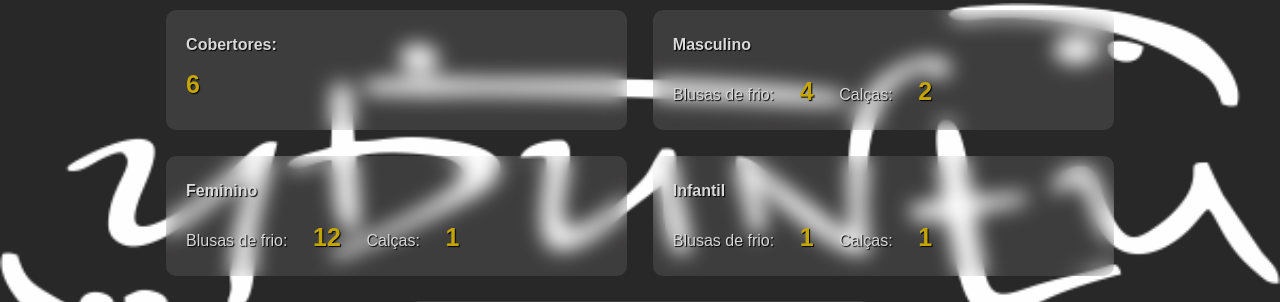
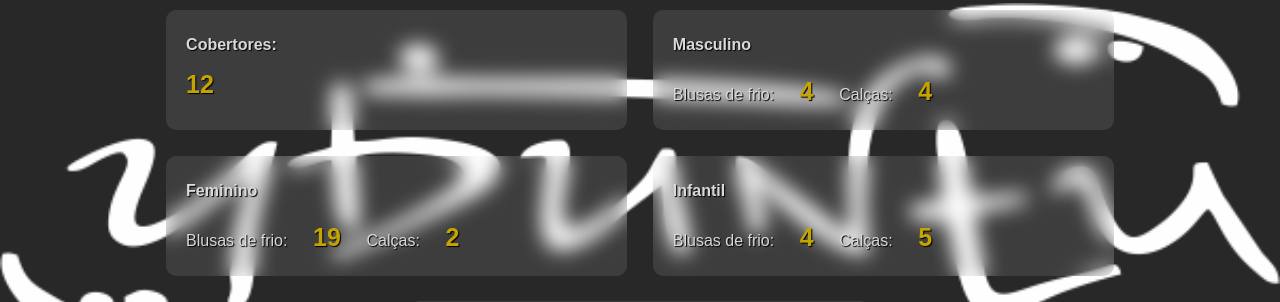
Before and after one commit to rapharosa/ubuntu, a React (Create React App) app: page /ubuntu/doados in a window 1280 px wide. Shown: the part 186-488 px from the top of the page. Built offline with nearby package versions, Linux system fonts and the light colour scheme.

Commit message:
Atualização doações

```diff
--- a/src/componentes/arrecadados/Arrecadados.tsx
+++ b/src/componentes/arrecadados/Arrecadados.tsx
@@ -22,7 +22,7 @@ function Arrecadados(){
                     <div className='categoria'>
                         <p className='texto-secao'><strong>Feminino</strong></p>
                         <div>
-                            <p className='texto-secao'>Blusas de frio:</p><b> 32</b>
+                            <p className='texto-secao'>Blusas de frio:</p><b> 39</b>
                             <p className='texto-secao'>Calças:</p><b> 6</b>
                         </div>
                     </div>
--- a/src/componentes/doados/Doados.tsx
+++ b/src/componentes/doados/Doados.tsx
@@ -10,27 +10,27 @@ function Doados(){
                 <h2 className='subtitulo-secao'>Doamos até agora:</h2>
                 <div className='lista-doados'>
                     <div className='categoria'>
-                        <p className='texto-secao'><strong>Cobertores:</strong></p><b> 6</b>
+                        <p className='texto-secao'><strong>Cobertores:</strong></p><b> 12</b>
                     </div>
                     <div className='categoria'>
                         <p className='texto-secao'><strong>Masculino</strong></p>
                         <div>
                             <p className='texto-secao'>Blusas de frio:</p><b> 4</b>
-                            <p className='texto-secao'>Calças:</p><b> 2</b>
+                            <p className='texto-secao'>Calças:</p><b> 4</b>
                         </div>
                     </div>
                     <div className='categoria'>
                         <p className='texto-secao'><strong>Feminino</strong></p>
                         <div>
-                            <p className='texto-secao'>Blusas de frio:</p><b> 12</b>
-                            <p className='texto-secao'>Calças:</p><b> 1</b>
+                            <p className='texto-secao'>Blusas de frio:</p><b> 19</b>
+                            <p className='texto-secao'>Calças:</p><b> 2</b>
                         </div>
                     </div>
                     <div className='categoria'>
                         <p className='texto-secao'><strong>Infantil</strong></p>
                         <div>
-                            <p className='texto-secao'>Blusas de frio:</p><b> 1</b>
-                            <p className='texto-secao'>Calças:</p><b> 1</b>
+                            <p className='texto-secao'>Blusas de frio:</p><b> 4</b>
+                            <p className='texto-secao'>Calças:</p><b> 5</b>
                         </div>
                     </div>
                     <div className='categoria'>
```
